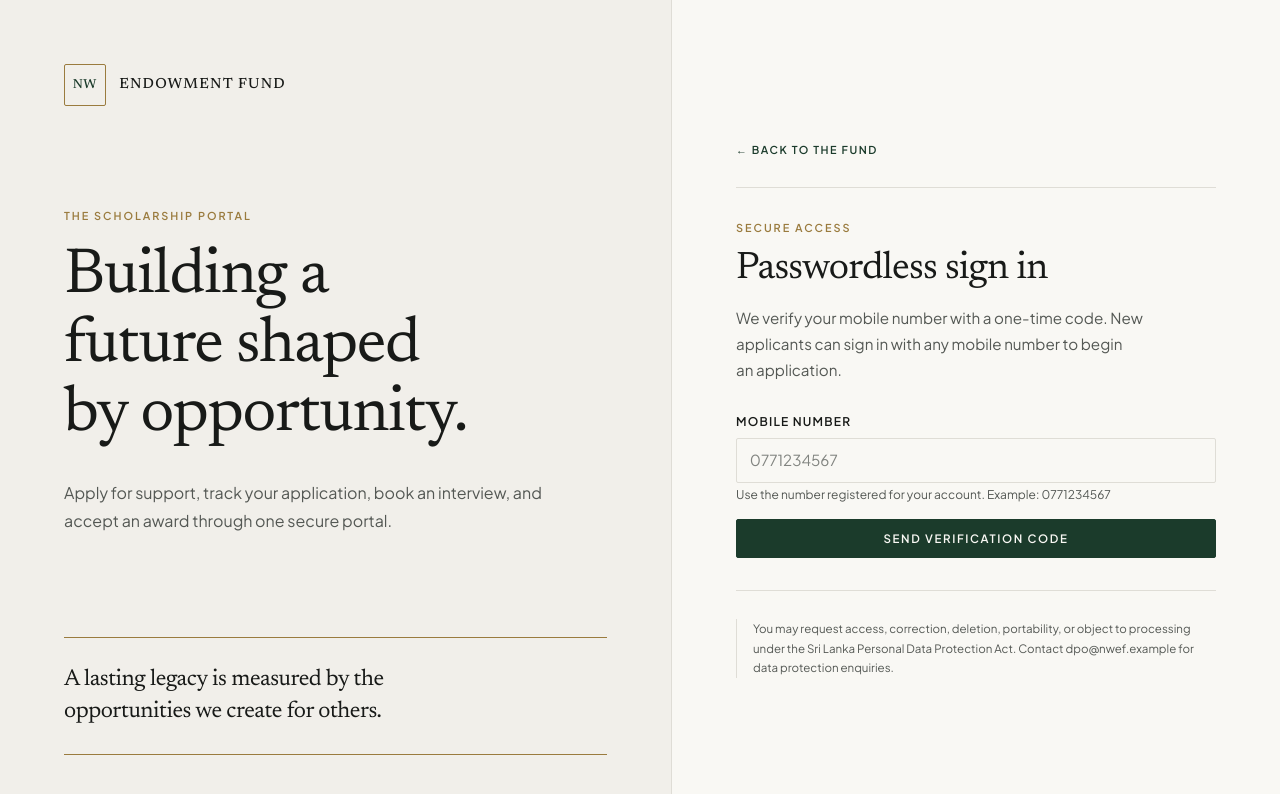
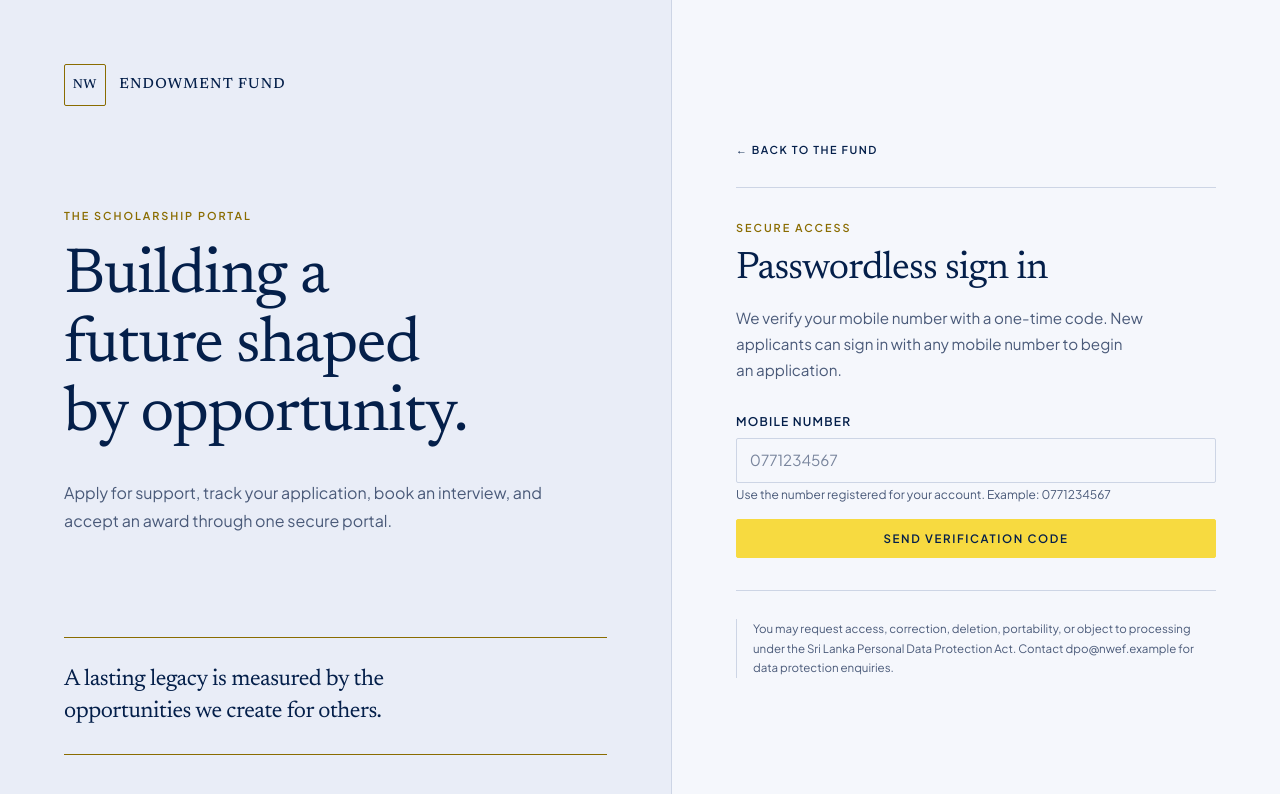
Before and after one commit to NathuminiJ/NWEF, a Next.js app: page /login in a window 1280 px wide. Shown: the top 794 px of the page. Built offline with nearby package versions, Linux system fonts and the light colour scheme; no server answers.

Commit message:
style: apply NWEF navy yellow red palette across portal

```diff
--- a/src/app/globals.css
+++ b/src/app/globals.css
@@ -4,23 +4,33 @@
 
 /* ── Institutional Editorial design tokens ─────────────────────────────── */
 :root {
-  --canvas: #f9f8f4;
-  --surface: #f1efea;
-  --ink: #181a18;
-  --muted: #545854;
-  --brand: #1b3b2b;
-  --brand-hover: #12291e;
-  --brass: #9a7b3e;
-  --line: #dfddd6;
+  /* Core palette — navy base, yellow action, red accent. */
+  --navy-base: #041f4a;
+  --yellow-base: #f7da40;
+  --red-base: #ef2636;
+
+  --canvas: #f5f7fc;
+  --surface: #e9edf7;
+  --ink: var(--navy-base);
+  --muted: #4a5a79;
+  --brand: var(--navy-base);
+  --brand-hover: #0b2d5e;
+  --accent: var(--yellow-base);
+  --accent-hover: #e6c82d;
+  --accent-text: #8a6c00;
+  --danger: var(--red-base);
+  --danger-hover: #d41f2e;
+  --line: #cdd5e5;
 
   /* Legacy aliases keep existing call sites coherent while the palette shifts. */
   --cream: var(--canvas);
   --cream-deep: var(--surface);
-  --navy: var(--ink);
+  --navy: var(--brand);
   --slate: var(--muted);
-  --gold: var(--brass);
-  --gold-dark: var(--brass);
-  --gold-soft: rgba(154, 123, 62, 0.12);
+  --brass: var(--accent-text);
+  --gold: var(--accent);
+  --gold-dark: var(--accent-hover);
+  --gold-soft: rgba(247, 218, 64, 0.18);
 
   --sans: var(--font-plus-jakarta-sans), ui-sans-serif, system-ui, sans-serif;
   --serif: var(--font-newsreader), Georgia, 'Times New Roman', serif;
@@ -46,7 +56,7 @@
 @layer base {
   html {
     scroll-behavior: smooth;
-    scrollbar-color: var(--brass) transparent;
+    scrollbar-color: var(--brand) transparent;
     scrollbar-width: thin;
   }
 
@@ -111,13 +121,13 @@
   input:focus-visible,
   select:focus-visible,
   textarea:focus-visible {
-    outline: 2px solid var(--brass);
+    outline: 2px solid var(--brand);
     outline-offset: 3px;
   }
 
   ::selection {
-    background: var(--brand);
-    color: var(--canvas);
+    background: var(--accent);
+    color: var(--brand);
   }
 }
 
@@ -234,18 +244,18 @@
   }
 
   .badge-success {
-    border-color: rgba(27, 59, 43, 0.45);
+    border-color: rgba(4, 31, 74, 0.45);
     color: var(--brand);
   }
 
   .badge-warning {
-    border-color: rgba(154, 123, 62, 0.55);
-    color: var(--brass);
+    border-color: rgba(138, 108, 0, 0.55);
+    color: var(--accent-text);
   }
 
   .badge-danger {
-    border-color: rgba(127, 48, 40, 0.5);
-    color: #7f3028;
+    border-color: rgba(239, 38, 54, 0.5);
+    color: var(--danger);
   }
 
   .field-label,
@@ -311,35 +321,37 @@
   }
 
   .btn {
+    border-color: var(--accent);
+    background: var(--accent);
+    color: var(--brand);
+  }
+
+  .btn:hover:not(:disabled) {
+    background: var(--accent-hover);
+    border-color: var(--accent-hover);
+  }
+
+  .btn-secondary {
+    border-color: var(--brand);
+    background: transparent;
+    color: var(--brand);
+  }
+
+  .btn-secondary:hover:not(:disabled) {
+    border-color: var(--brand);
     background: var(--brand);
     color: var(--canvas);
   }
 
-  .btn:hover:not(:disabled) {
-    background: var(--brand-hover);
-    border-color: var(--brand-hover);
-  }
-
-  .btn-secondary {
-    border-color: var(--line);
-    background: transparent;
-    color: var(--ink);
-  }
-
-  .btn-secondary:hover:not(:disabled) {
-    border-color: var(--brass);
-    background: var(--surface);
-  }
-
   .btn-danger {
-    border-color: #7f3028;
-    background: #7f3028;
-    color: var(--canvas);
+    border-color: var(--danger);
+    background: var(--danger);
+    color: #ffffff;
   }
 
   .btn-danger:hover:not(:disabled) {
-    background: #65251f;
-    border-color: #65251f;
+    background: var(--danger-hover);
+    border-color: var(--danger-hover);
   }
 
   .btn:disabled,
@@ -362,7 +374,7 @@
     margin: 0;
     padding: 1rem 1.1rem;
     border: 1px solid var(--line);
-    border-left: 3px solid var(--brass);
+    border-left: 3px solid var(--accent);
     border-radius: 2px;
     background: var(--surface);
     color: var(--ink);
@@ -384,7 +396,7 @@
   }
 
   .alert-danger {
-    border-left-color: #7f3028;
+    border-left-color: var(--danger);
   }
 
   .stat {
--- a/src/components/layout/AppShell.module.css
+++ b/src/components/layout/AppShell.module.css
@@ -97,7 +97,7 @@
 }
 
 .navLinkActive {
-  border-color: var(--brand);
+  border-color: var(--accent);
   color: var(--brand);
 }
 
--- a/src/lib/pdf.ts
+++ b/src/lib/pdf.ts
@@ -2,11 +2,12 @@ import PDFDocument from 'pdfkit';
 import { config } from './config';
 import { formatDate, formatMoney } from './utils';
 
-const INK = '#181A18';
-const MUTED = '#545854';
-const BRAND = '#1B3B2B';
-const BRASS = '#9A7B3E';
-const LINE = '#DFDDD6';
+const INK = '#041F4A';
+const MUTED = '#4A5A79';
+const BRAND = '#041F4A';
+const BRASS = '#EF2636';
+const YELLOW = '#F7DA40';
+const LINE = '#CDD5E5';
 const LEFT = 56;
 const RIGHT = 539;
 const WIDTH = RIGHT - LEFT;
@@ -262,7 +263,7 @@ export function generatePortalGuidePdf(): Promise<Buffer> {
   const done = bufferFrom(doc);
 
   let y = 58;
-  drawRule(doc, 40, BRASS);
+  doc.save().lineWidth(3).strokeColor(YELLOW).moveTo(LEFT, 40).lineTo(RIGHT, 40).stroke().restore();
   doc.font('Times-Bold').fontSize(10).fillColor(BRASS).text('ENG. NAHIL WIJESURIYA FIMAREST ENDOWMENT FUND', LEFT, 52, {
     width: WIDTH,
     align: 'center',
@@ -289,12 +290,12 @@ export function generatePortalGuidePdf(): Promise<Buffer> {
         'The interface is built as a calm institutional publication rather than a conventional SaaS dashboard. Hairline dividers, two-pixel corners, generous margins and left-aligned editorial headings carry the hierarchy.',
       ],
       bullets: [
-        'Canvas #F9F8F4 · Surface #F1EFEA · Ink #181A18 · Muted #545854.',
-        'Brand green #1B3B2B with hover #12291E · Brass #9A7B3E · Hairline #DFDDD6.',
+        'Navy #041F4A is the base for text, links and dark elements; yellow #F7DA40 is the primary action colour; red #EF2636 marks accents and urgent states.',
+        'Canvas #F5F7FC · Surface #E9EDF7 · Muted #4A5A79 · Hairline #CDD5E5.',
         'Newsreader 400/500 and italic for headings and pull-quotes; Plus Jakarta Sans 400/500/600 for body and UI.',
         'Headings use weight 400, -0.02em tracking and 1.15 line-height. Body copy is 16–18px at 1.65 line-height with a 65ch measure.',
         'Money, dates and metrics use tabular figures. No shadows, gradients, SaaS blue/purple, large radii or floating card grids.',
-        'Sections use 80–112px vertical rhythm, asymmetric 60/40 hero composition, framed portrait with caption, and italic pull-quotes ruled in brass.',
+        'Sections use 80–112px vertical rhythm, asymmetric 60/40 hero composition, framed portrait with caption, and italic pull-quotes ruled in red.',
       ],
     },
     {
--- a/tailwind.config.ts
+++ b/tailwind.config.ts
@@ -5,25 +5,29 @@ const config: Config = {
   theme: {
     extend: {
       colors: {
-        canvas: '#F9F8F4',
-        surface: '#F1EFEA',
-        ink: '#181A18',
-        muted: '#545854',
-        brass: '#9A7B3E',
-        line: '#DFDDD6',
-        cream: '#F9F8F4',
-        'cream-deep': '#F1EFEA',
-        navy: '#181A18',
-        gold: '#9A7B3E',
-        'gold-dark': '#9A7B3E',
+        canvas: '#F5F7FC',
+        surface: '#E9EDF7',
+        ink: '#041F4A',
+        muted: '#4A5A79',
+        brass: '#8A6C00',
+        line: '#CDD5E5',
+        cream: '#F5F7FC',
+        'cream-deep': '#E9EDF7',
+        navy: '#041F4A',
+        gold: '#F7DA40',
+        'gold-dark': '#E6C82D',
+        accent: '#F7DA40',
+        'accent-hover': '#E6C82D',
+        danger: '#EF2636',
+        'danger-hover': '#D41F2E',
         brand: {
-          DEFAULT: '#1B3B2B',
-          50: '#F9F8F4',
-          100: '#F1EFEA',
-          500: '#1B3B2B',
-          600: '#1B3B2B',
-          700: '#12291E',
-          800: '#0E2117',
+          DEFAULT: '#041F4A',
+          50: '#F5F7FC',
+          100: '#E9EDF7',
+          500: '#041F4A',
+          600: '#041F4A',
+          700: '#0B2D5E',
+          800: '#031638',
         },
       },
       fontFamily: {
```
Also changed, not shown: src/components/public/LandingPage.module.css (+14 -14 lines), 1 other file (tests, documents, lock files or other folders).
